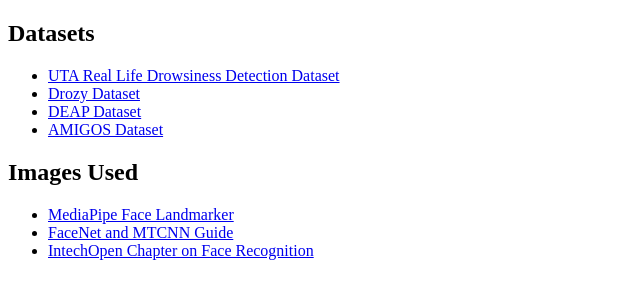
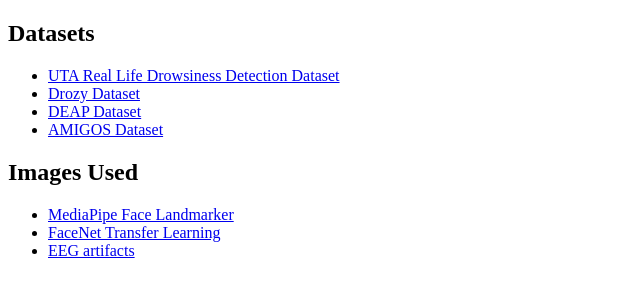
Before and after one commit to Roobahist/links, a plain HTML site: page Bionet2025PosterReferences.html in a window 1280 px wide. Shown: the whole page, without its empty margins (0-640 px from the left). Drawn offline with Linux system fonts and the light colour scheme.

Commit message:
Update Bionet2025PosterReferences.html

```diff
--- a/Bionet2025PosterReferences.html
+++ b/Bionet2025PosterReferences.html
@@ -16,8 +16,8 @@
   <h2>Images Used</h2>
   <ul>
     <li><a href="https://ai.google.dev/edge/mediapipe/solutions/vision/face_landmarker" target="_blank">MediaPipe Face Landmarker</a></li>
-    <li><a href="https://arsfutura.com/blog/face-recognition-with-facenet-and-mtcnn" target="_blank">FaceNet and MTCNN Guide</a></li>
-    <li><a href="https://www.intechopen.com/chapters/54606" target="_blank">IntechOpen Chapter on Face Recognition</a></li>
+    <li><a href="https://arsfutura.com/blog/face-recognition-with-facenet-and-mtcnn" target="_blank">FaceNet Transfer Learning</a></li>
+    <li><a href="https://www.intechopen.com/chapters/54606" target="_blank">EEG artifacts</a></li>
   </ul>
 </body>
 </html>
```
